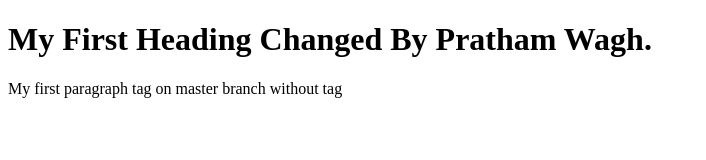
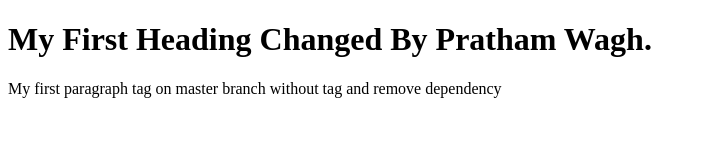
Before and after one commit to swapnil-shirke/built_extension_test, a website: page client/index.html in a window 1280 px wide. Shown: the whole page, without its empty margins (0-706 px from the left). Drawn offline with Linux system fonts and the light colour scheme.

Commit message:
1. Changes index.html and removes dependency.

```diff
--- a/client/index.html
+++ b/client/index.html
@@ -4,7 +4,7 @@
 
 	<h1>My First Heading Changed By Pratham Wagh.</h1>
 
-	<p>My first paragraph tag on master branch without tag</p>
+	<p>My first paragraph tag on master branch without tag and remove dependency</p>
 
 </body>
 </html>
--- a/package.json
+++ b/package.json
@@ -11,7 +11,6 @@
   "author": "abhijeet.sonawane.raweng <abhijeet.sonawane@raweng.com> (https://www.npmjs.com/~abhijeet.sonawane.raweng)",
   "license": "ISC",
   "dependencies": {
-    "built-extension-sdk": "file:custom-packages/built-extension-sdk-1.0.0.tgz",
     "expressjs": "*",
     "math": "*",
     "react": "*",
```
